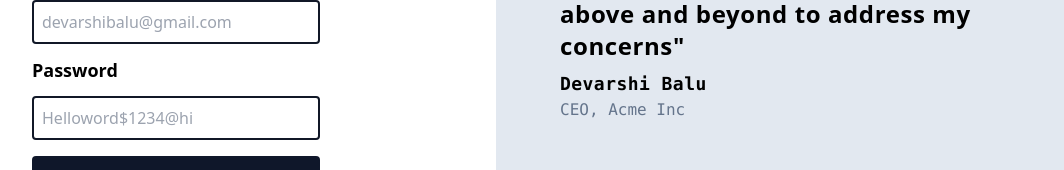
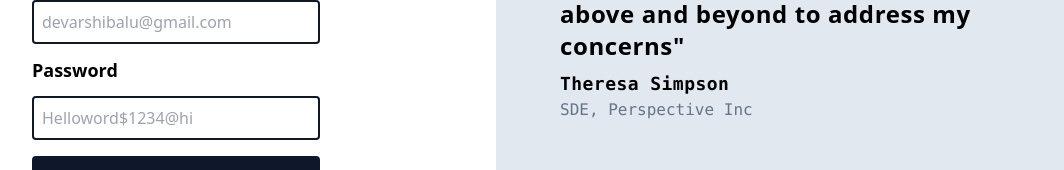
Before and after one commit to Devarshi-Balu/blog-website-cohort-2, a React (Vite) app in the folder frontend/: page /signup in a window 1280 px wide. Shown: the part 372-542 px from the top of the page, without its empty margins (144-1208 px from the left). Built offline with nearby package versions, Linux system fonts and the light colour scheme; no server answers.

Commit message:
changed the author details of signin/signup page

```diff
--- a/frontend/src/pages/signin.tsx
+++ b/frontend/src/pages/signin.tsx
@@ -33,7 +33,7 @@ export default function Signin() {
                 <div className="flex flex-col justify-center">
                     <div className="h-max">
                         <SideBox mainContent='The customer support I recieved was exceptional. The support team went above and beyond to address
-                    my concerns' authorName='Devarshi Balu' authorDetails={`CEO, Acme Inc`} />
+                    my concerns' authorName='Theresa Simpson' authorDetails={`SDE, Perspective Inc`} />
                     </div>
                 </div>
             </div>
--- a/frontend/src/pages/signup.tsx
+++ b/frontend/src/pages/signup.tsx
@@ -37,7 +37,7 @@ export default function Signup() {
                 <div className="flex flex-col justify-center">
                     <div className="h-max">
                         <SideBox mainContent='The customer support I recieved was exceptional. The support team went above and beyond to address
-                    my concerns' authorName='Devarshi Balu' authorDetails={`CEO, Acme Inc`} />
+                    my concerns' authorName='Theresa Simpson' authorDetails={`SDE, Perspective Inc`} />
                     </div>
                 </div>
             </div>
```
